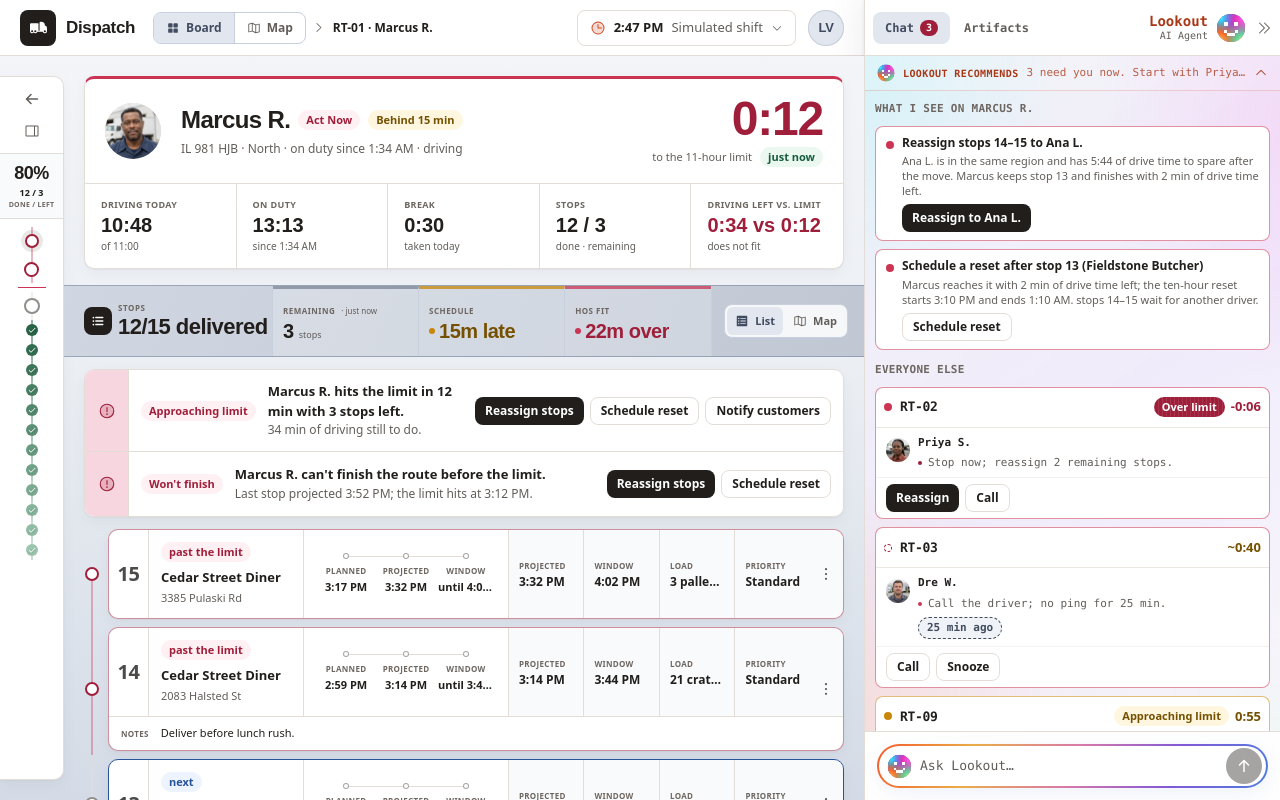
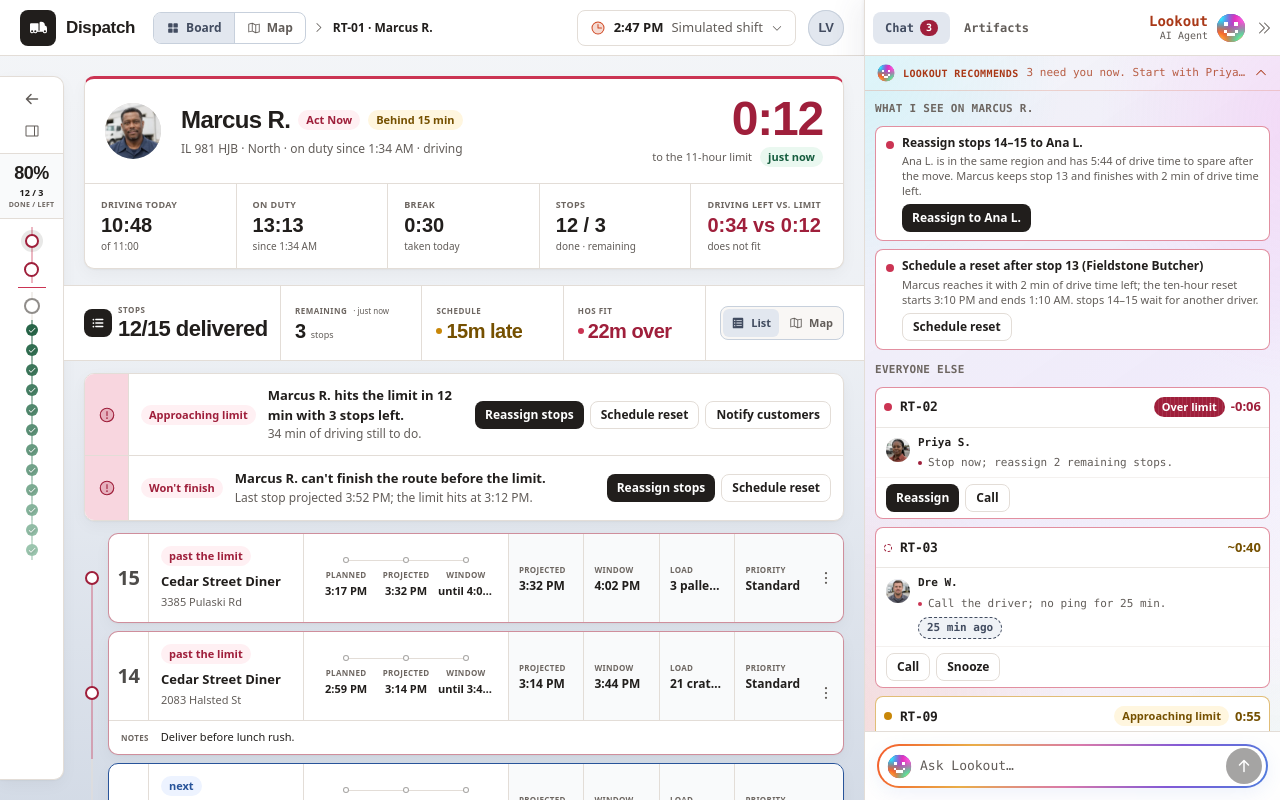
Before and after one commit to davekeller/dispatcher-dashboard, a React (Vite) app: page /routes/drv-01 in a window 1280 px wide. Built offline with nearby package versions, Linux system fonts and the light colour scheme.

Commit message:
Simplify Stops navbar styling

```diff
--- a/src/index.css
+++ b/src/index.css
@@ -127,12 +127,7 @@ body { @apply bg-canvas text-ink font-sans; }
 }
 
 .stops-navbar {
-  background:
-    linear-gradient(
-      112deg,
-      color-mix(in srgb, var(--color-nav-selected) 84%, var(--color-offline-fill)) 0%,
-      color-mix(in srgb, var(--color-offline-board) 82%, var(--color-nav-selected-ink)) 100%
-    );
+  background: var(--color-panel);
 }
 
 .lookout-card-ring {
--- a/src/views/route/RouteFilePage.tsx
+++ b/src/views/route/RouteFilePage.tsx
@@ -34,13 +34,6 @@ const SIGNAL_TEXT: Record<RouteSignalTone, string> = {
   watch: 'text-watch',
   act_now: 'text-act-now',
   offline: 'text-offline',
-}
-
-const SIGNAL_RULE: Record<RouteSignalTone, string> = {
-  clear: 'border-t-clear-fill/75',
-  watch: 'border-t-watch-fill/75',
-  act_now: 'border-t-act-now-fill/75',
-  offline: 'border-t-offline-fill/75',
 }
 
 const compactSignalValue = (value: string) => value
@@ -107,7 +100,7 @@ export default function RouteFilePage() {
   const pastLimitIds = new Set(stopsPastLimit(view))
   // On the map the rail's selection is the page's; it starts on the next stop, like the rail does when reading.
   const mapSelection = selectedStop ?? view.next?.id ?? null
-  const stopMetricInset = railCollapsed ? 'px-2.5' : 'px-1.5'
+  const stopMetricInset = railCollapsed ? 'px-3.5' : 'px-1.5'
   const stopMetricSize = railCollapsed ? 'text-[20px]' : 'text-[16px]'
   const seg = (on: boolean) => `inline-flex h-7 items-center gap-1.5 rounded-[6px] font-semibold transition ${railCollapsed ? 'px-2 text-[11px]' : 'px-1.5 text-[10px]'} ${on ? 'bg-nav-selected text-nav-selected-ink' : 'text-muted hover:bg-nav-selected/45 hover:text-ink'}`
 
@@ -117,8 +110,8 @@ export default function RouteFilePage() {
       <div className="flex min-w-0 flex-1 flex-col gap-4">
         <DriverCard view={view} card={card} />
         <section>
-          <header className="stops-navbar sticky top-0 z-30 -mx-5 mb-3 flex min-h-[4.5rem] flex-nowrap items-stretch border-y border-offline-fill/55 backdrop-blur">
-            <div className={`flex shrink-0 items-center gap-1.5 py-2.5 ${railCollapsed ? 'w-52 pl-5 pr-3' : 'w-44 pl-4 pr-2'}`}>
+          <header className="stops-navbar sticky top-0 z-30 -mx-5 mb-3 flex min-h-[4.75rem] flex-nowrap items-stretch border-y border-line">
+            <div className={`flex shrink-0 items-center gap-1.5 py-3 ${railCollapsed ? 'w-[13.5rem] pl-5 pr-4' : 'w-44 pl-4 pr-2'}`}>
               <span className={`flex shrink-0 items-center justify-center rounded-control bg-ink text-on-accent ${railCollapsed ? 'h-7 w-7' : 'h-6 w-6'}`} aria-hidden="true">
                 <ListBullets size={railCollapsed ? 14 : 12} weight="bold" />
               </span>
@@ -127,8 +120,8 @@ export default function RouteFilePage() {
                 <h2 className={`tnum mt-1 whitespace-nowrap font-display font-semibold leading-none tracking-tight text-ink ${railCollapsed ? 'text-[22px]' : 'text-[18px]'}`}>{view.done}/{view.total} delivered</h2>
               </div>
             </div>
-            <dl aria-label="Route status" className="grid min-w-0 flex-1 grid-cols-3 divide-x divide-nav-selected-line border-l border-nav-selected-line bg-panel/20">
-              <div className={`flex min-w-0 flex-col justify-center border-t-[3px] border-t-nav-selected-ink/45 py-3 ${stopMetricInset}`}>
+            <dl aria-label="Route status" className="grid min-w-0 flex-1 grid-cols-3 divide-x divide-line border-l border-line">
+              <div className={`flex min-w-0 flex-col justify-center py-3 ${stopMetricInset}`}>
                 <dt className="flex min-w-0 items-center gap-1.5 text-[8px] font-semibold uppercase tracking-[0.06em] text-label">
                   <span>Remaining</span>
                   <span className="truncate font-medium normal-case tracking-normal text-muted" title={`Updated ${fmtAge(view.pingAgeMin)}`}>· {fmtAge(view.pingAgeMin)}</span>
@@ -136,7 +129,7 @@ export default function RouteFilePage() {
                 <dd className={`tnum mt-1 font-display font-semibold leading-none tracking-tight text-ink ${stopMetricSize}`}>{view.remaining.length} <span className="font-sans text-[9px] font-medium tracking-normal text-muted">stops</span></dd>
               </div>
               {routeSignals.map((signal) => (
-                <div key={signal.label} className={`flex min-w-0 flex-col justify-center border-t-[3px] py-3 ${stopMetricInset} ${SIGNAL_RULE[signal.tone]}`}>
+                <div key={signal.label} className={`flex min-w-0 flex-col justify-center py-3 ${stopMetricInset}`}>
                   <dt className="text-[8px] font-semibold uppercase tracking-[0.06em] text-label">{signal.label}</dt>
                   <dd className={`mt-1 flex min-w-0 items-center gap-1 font-display font-semibold leading-none tracking-tight ${stopMetricSize} ${SIGNAL_TEXT[signal.tone]}`}>
                     <span className={`h-1.5 w-1.5 shrink-0 rounded-full ${SIGNAL_DOT[signal.tone]}`} />
@@ -145,13 +138,13 @@ export default function RouteFilePage() {
                 </div>
               ))}
             </dl>
-            <div className={`ml-auto flex shrink-0 items-center gap-2 border-l border-nav-selected-line py-2.5 ${railCollapsed ? 'pl-2 pr-4' : 'pl-1.5 pr-2.5'}`}>
+            <div className={`ml-auto flex shrink-0 items-center gap-2 border-l border-line py-3 ${railCollapsed ? 'pl-2.5 pr-5' : 'pl-1.5 pr-2.5'}`}>
               {selected.length > 0 && (
                 <Button size="sm" variant="primary" disabled={stale} title={staleReason} onClick={() => open('reassign', view.driver.id, { stopIds: selected })}>
                   Reassign selected ({selected.length})
                 </Button>
               )}
-              <div className="ml-1 flex shrink-0 items-center gap-0.5 rounded-control border border-nav-selected-line bg-panel/85 p-0.5" role="group" aria-label="Show stops as">
+              <div className="ml-1 flex shrink-0 items-center gap-0.5 rounded-control border border-nav-selected-line bg-canvas/80 p-0.5" role="group" aria-label="Show stops as">
                 <button type="button" aria-pressed={mode === 'list'} onClick={() => setMode('list')} className={seg(mode === 'list')} title="Stops as a list">
                   <ListBullets size={railCollapsed ? 14 : 12} weight={mode === 'list' ? 'fill' : 'regular'} /> List
                 </button>
```
Also changed, not shown: 2 other files (tests, documents, lock files or other folders).
